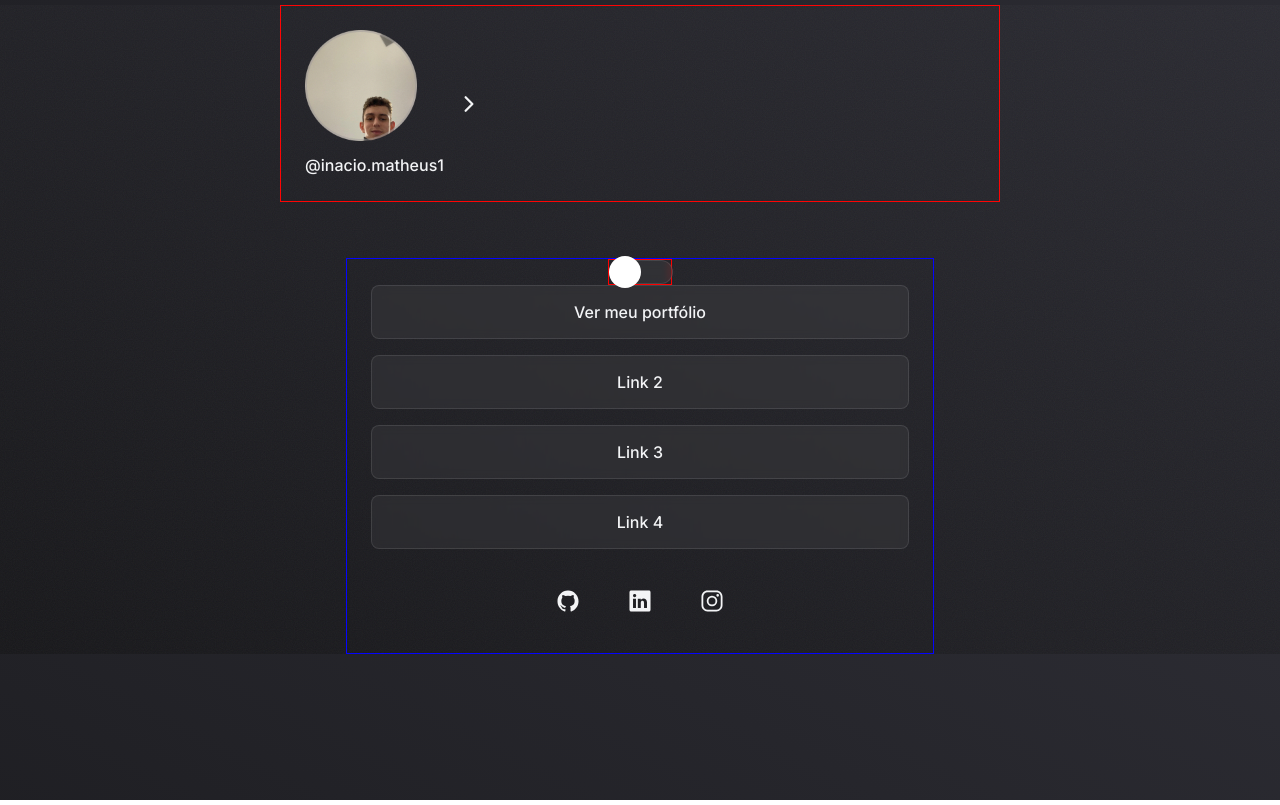
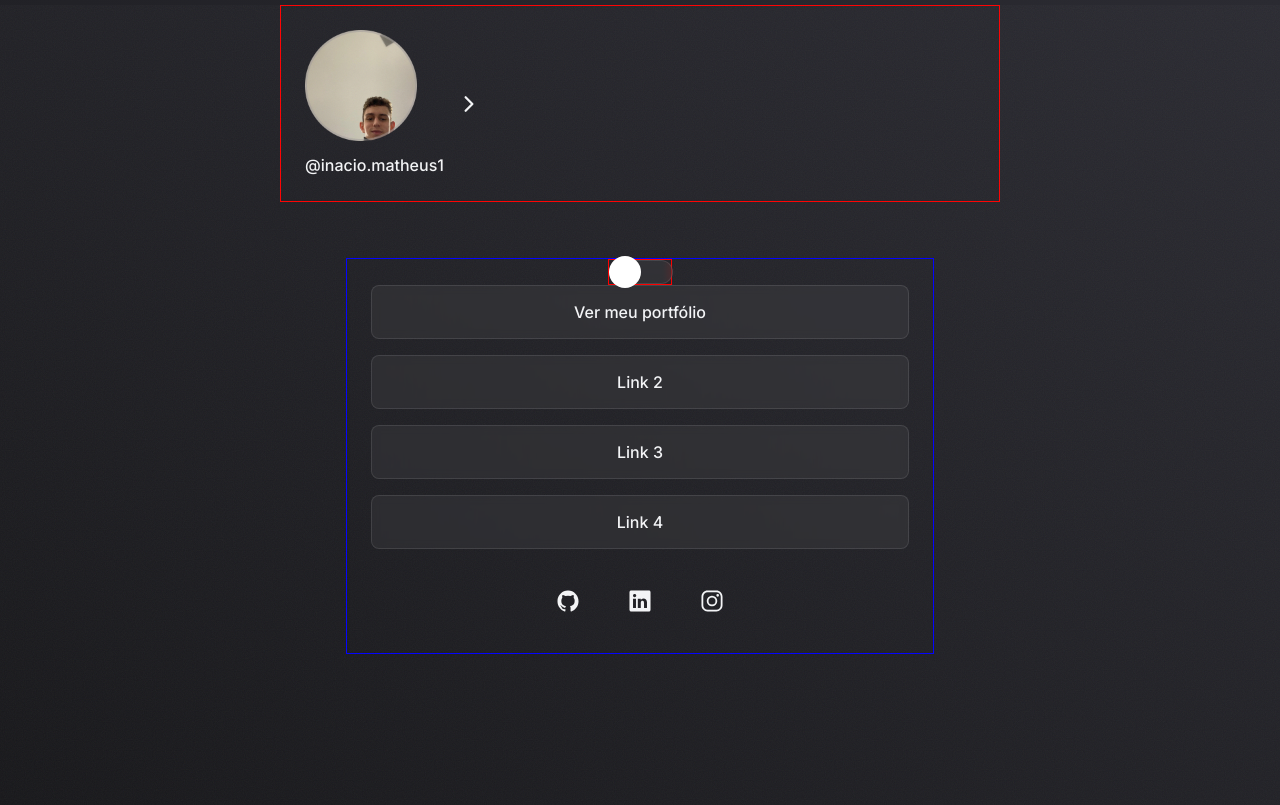
Before and after one commit to mat1-1/projeto, a plain HTML site: page index.html in a window 1280 px wide. Drawn offline with nearby package versions, Linux system fonts and the light colour scheme.

Commit message:
bg and noise sizing correction

```diff
--- a/css/styles.css
+++ b/css/styles.css
@@ -37,12 +37,17 @@ body {
 
   /* configurações do grainy gradients*/
 
+  /* garantir que a cor e o noise ocupem 100% da viewport // agora que o body tem 100vw e 100vh tanto a cor quanto o noise ocuparão toda a viewport  */
+  width: 100vw;
+  height: 100vh;
+
   background: var(--bg-config);
   /* no caso de usar um background em formato de imagem é interessante usar a height: 100vh para garantir que a imagem ocupe toda a altura da tela, evitando que o fundo fique branco em telas maiores */
   position: relative;
 }
 body::before {
   content: ""; /* "conteúdo" adicionado ao pai */
+
   position: absolute;
   inset: 0; /* abreviação para todas as dimenções (top, right, bottom, left) */
   background: var(--bg-noise);
```
